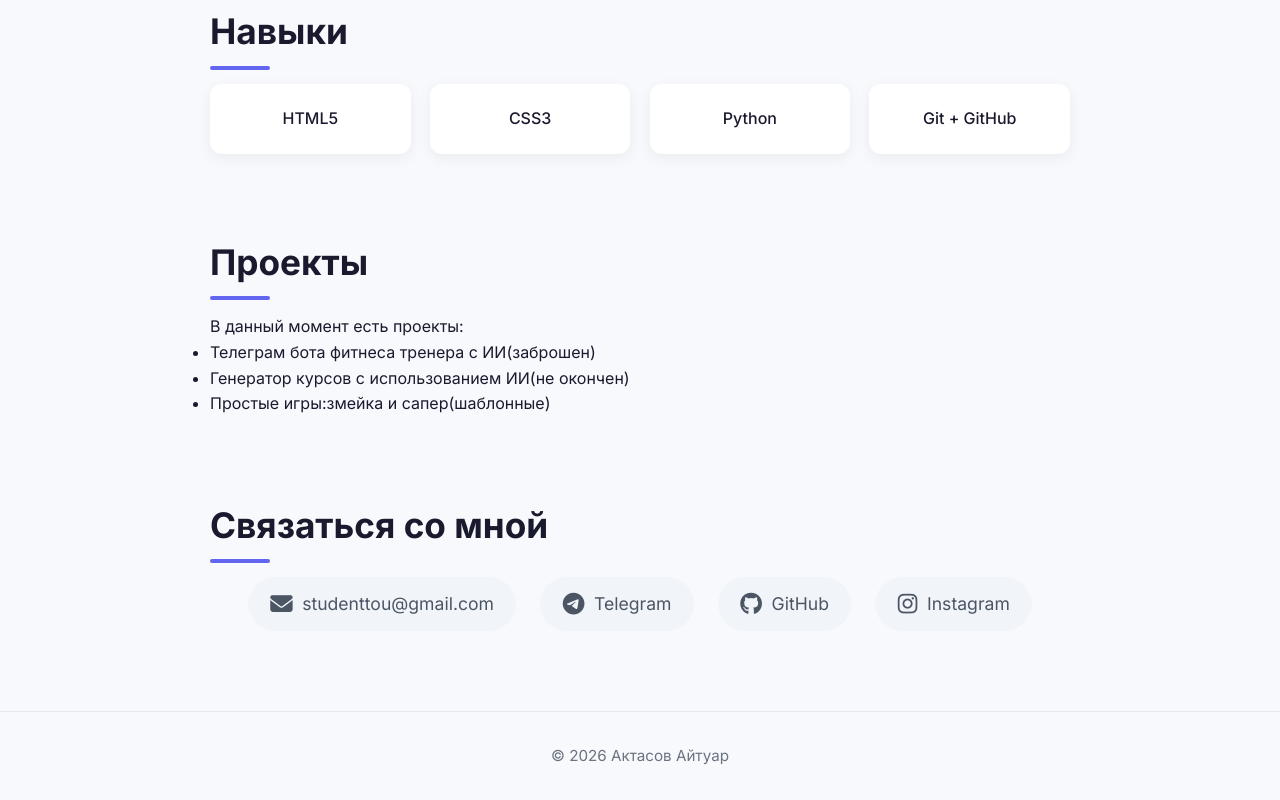
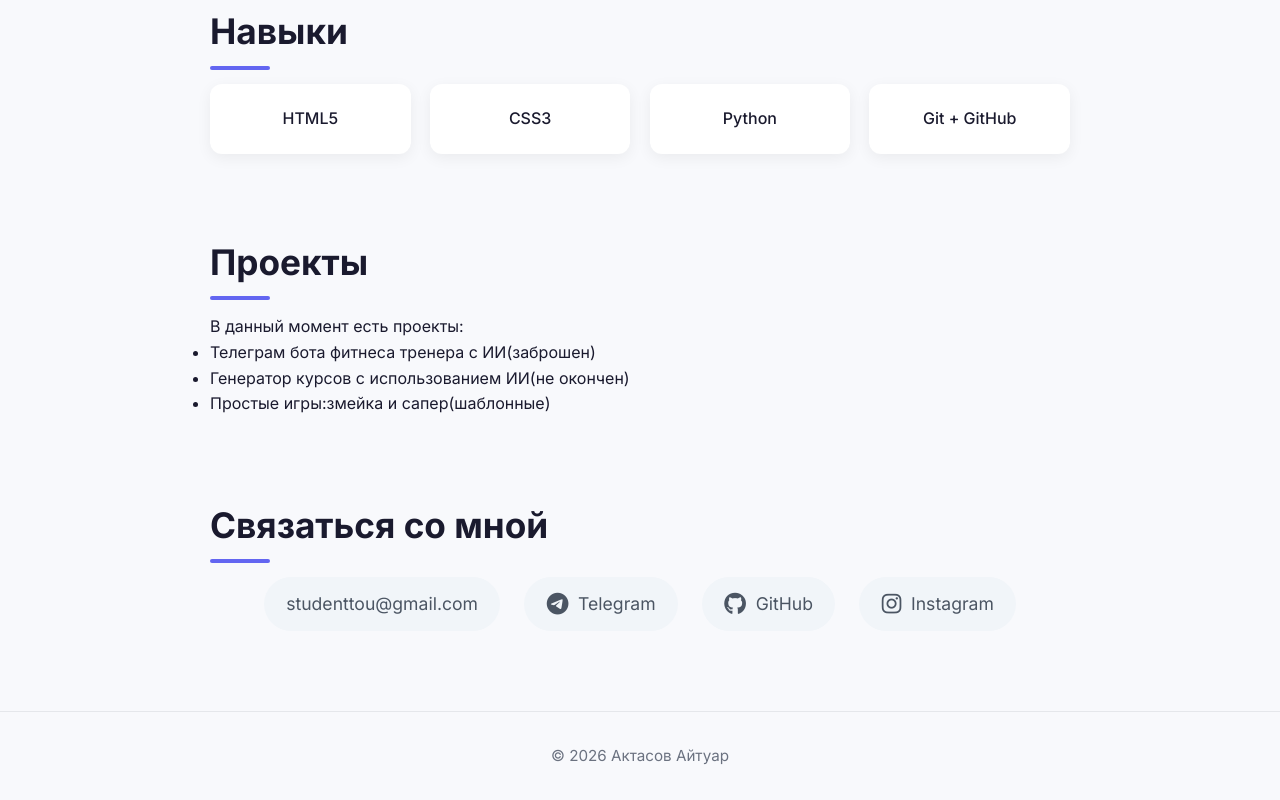
Before and after one commit to AktasovAituar/practice, a plain HTML site: page index.html in a window 1280 px wide. Shown: the part 873-1673 px from the top of the page. Drawn offline with Linux system fonts and the light colour scheme.

Commit message:
Update index.html

```diff
--- a/index.html
+++ b/index.html
@@ -59,7 +59,7 @@
         <section id="contacts">
             <h2>Связаться со мной</h2>
             <div class="social-links">
-                <a href="mailto:studenttou@gmail.com"><i class="fas fa-envelope"></i> studenttou@gmail.com</a>
+                <a>studenttou@gmail.com</a>
                 <a href="https://t.me/ait_tg" target="_blank"><i class="fab fa-telegram"></i> Telegram</a>
                 <a href="https://github.com/AktasovAituar" target="_blank"><i class="fab fa-github"></i> GitHub</a>
                 <a href="https://instagram.com/" target="_blank"><i class="fab fa-instagram"></i> Instagram</a>
```
